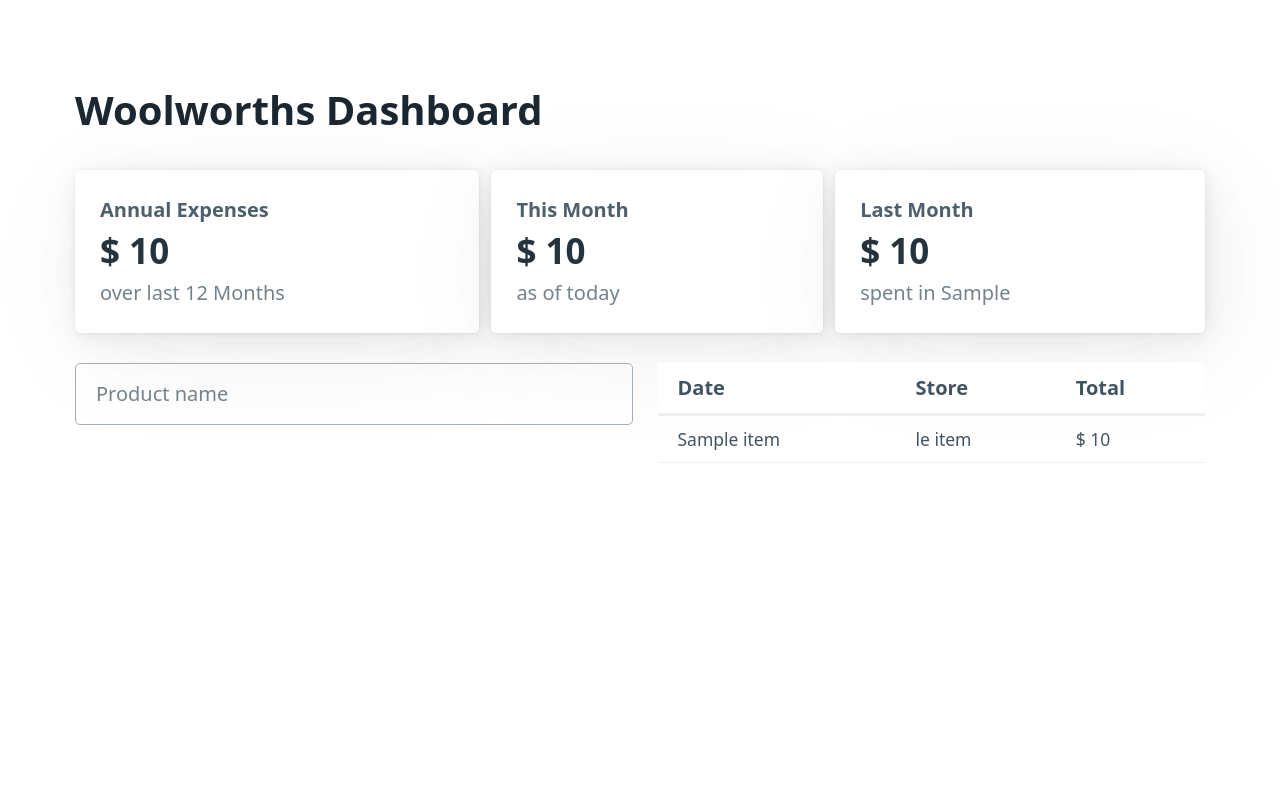
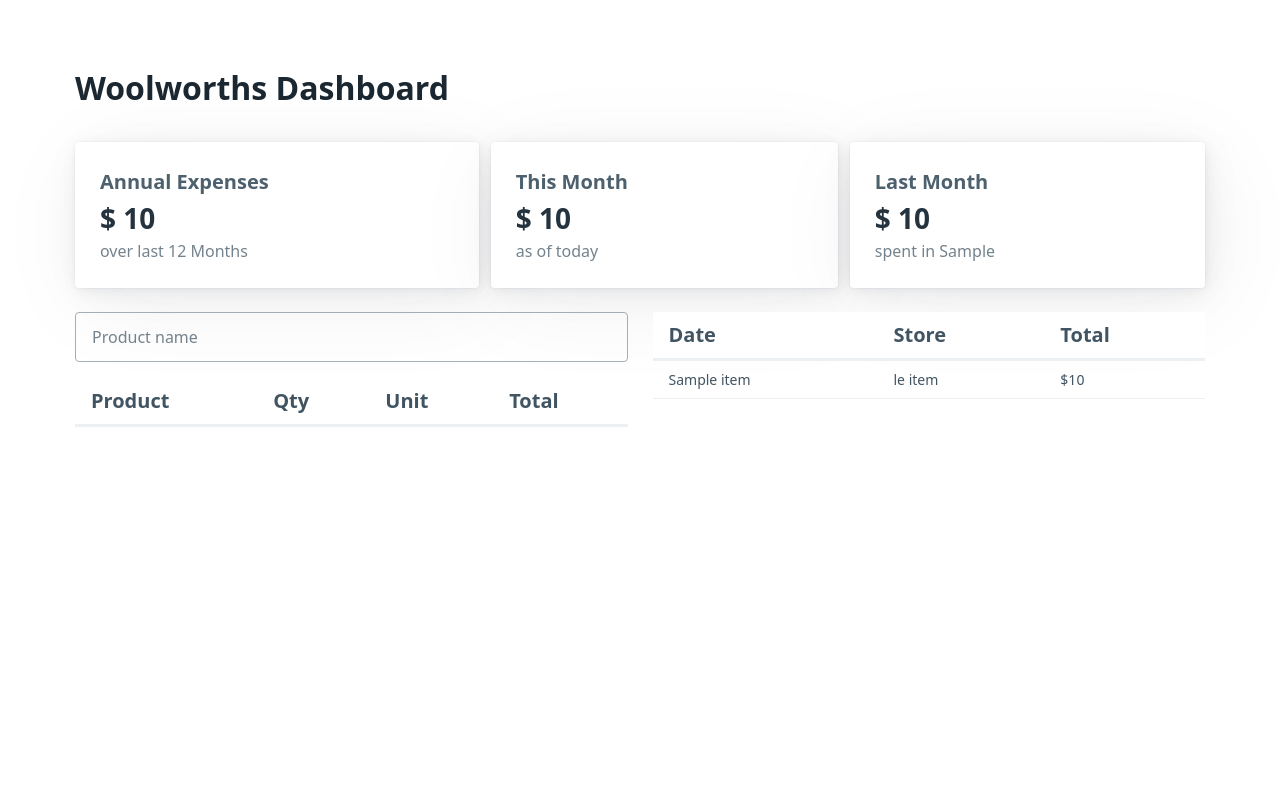
Before and after one commit to Simon-Oliver/woolies-ereceipt, a Flask app: template client/templates/test.html in a window 1280 px wide. Run offline with Flask 2, Linux system fonts and the light colour scheme; the template is opened without the code that fills it: most values are stand-ins (such as "Sample title", 1, 10 or a date in 2020); data that the repository does not hold is empty.

Commit message:
Fixed some ui issues with the table displaying

```diff
--- a/client/static/css/index.css
+++ b/client/static/css/index.css
@@ -1,5 +1,6 @@
 * {
     box-sizing: border-box;
+    font-size: 16px;
 }
 
 body {
@@ -23,10 +24,10 @@
     gap: 25px;
 }
 
-
 .receipt-list {
     overflow-x: auto;
     flex-grow: 1;
+    width: 50%;
 }
 
 .container.summary {
@@ -70,10 +71,11 @@
 .modal-items {
     margin-top: var(--typography-spacing-vertical);
     overflow-x: auto;
+    height:85%;
 }
 
 #modal article {
-    height: 90vh;
+    max-height: 90vh;
     background: var(--background-color);
 }
 
--- a/client/static/js/index.js
+++ b/client/static/js/index.js
@@ -15,17 +15,17 @@
 
 const onSearchChange = (e) => {
     console.log(e.target.value)
-    const search = e.target.value
+    const search = e.target.value.toLowerCase()
     let newArr = productData
     if (search.length > 0) {
-        newArr = productData.filter(item => item[0].includes(search))
+        newArr = productData.filter(item => item[0].toLowerCase().includes(search))
     }
     renderProducts(newArr)
 }
 
 const renderProducts = (products) => {
     const productsItem = document.getElementById('products')
-    productsItem.innerHTML = products.map(e => `<li>${e[0]}</li>`).join(" ")
+    productsItem.innerHTML = products.map(e => `<tr><td>${e[0]}</td><td>${e[1].toFixed(2)}</td><td>${e[2]}</td><td>$${e[3].toFixed(2)}</td></tr>`).join(" ")
 }
 
 const getProducts = async () => {
--- a/client/templates/test.html
+++ b/client/templates/test.html
@@ -46,10 +46,20 @@
 
                 <input type="text" id="product-name" name="product-name" placeholder="Product name" required>
 
+            <table>
+                <thead>
+                <tr>
+                    <th scope="col">Product</th>
+                    <th scope="col">Qty</th>
+                    <th scope="col">Unit</th>
+                    <th scope="col">Total</th>
+                </tr>
+                </thead>
+                <tbody id="products">
 
-                <ul id="products">
+                </tbody>
+            </table>
 
-                </ul>
             </div>
 
             <div class="receipt-list">
@@ -68,7 +78,7 @@
                         data-total="{{item[4]|round(2)}}">
                         <td>{{item[3]}}</td>
                         <td>{{item[7][4:]}}</td>
-                        <td>$ {{item[4]|round(2)}}</td>
+                        <td>${{item[4]|round(2)}}</td>
                     </tr>
 
 
```
